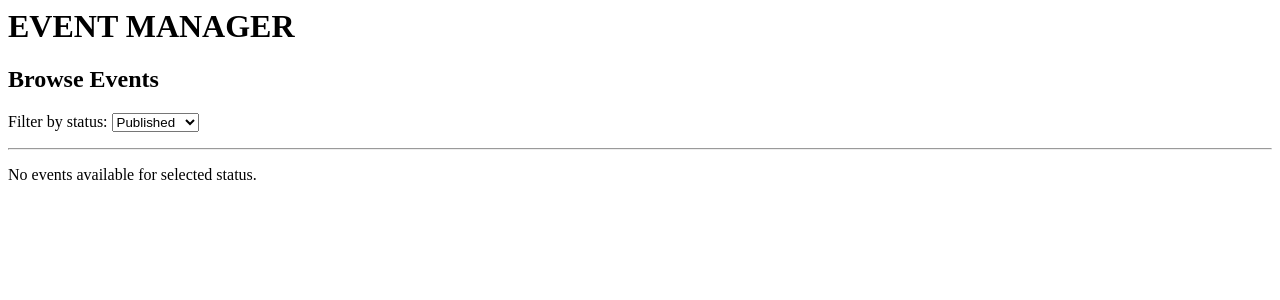
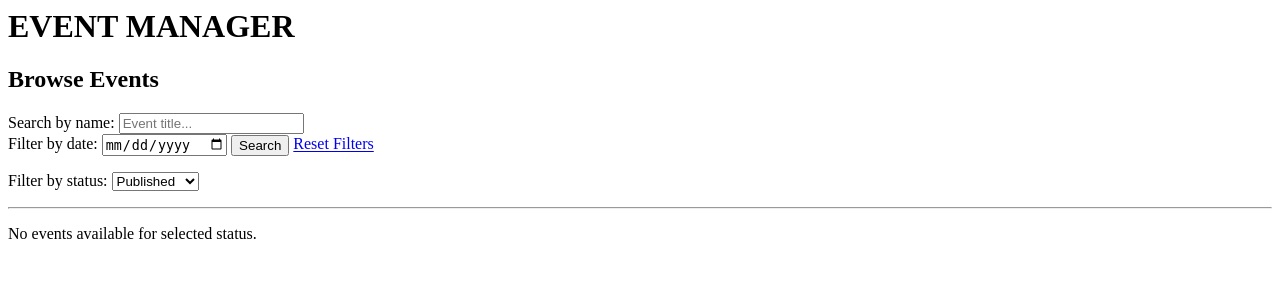
Before and after one commit to pflaumax/event_manager, a Django app: template apps/events/templates/events/browse_events.html in a window 1280 px wide. Shown: the top 300 px of the page. Run offline with Django 3.2, Linux system fonts and the light colour scheme; the template is opened without the code that fills it, so the values that code supplies are empty.

Commit message:
Add event search feature

```diff
--- a/apps/events/templates/events/browse_events.html
+++ b/apps/events/templates/events/browse_events.html
@@ -3,7 +3,19 @@
 {% block content %}
   <h2>Browse Events</h2>
 
-  <!-- Filter by event status -->
+  <form method="get" style="margin-top: 1em;">
+    <input type="hidden" name="status" value="{{ status }}">
+
+    <label for="q">Search by name:</label>
+    <input type="text" id="q" name="q" value="{{ search_query }}" placeholder="Event title...">
+    <br/>
+    <label for="date">Filter by date:</label>
+    <input type="date" id="date" name="date" value="{{ event_date }}">
+
+    <button type="submit">Search</button>
+    <a href="{% url 'events:browse_events' %}">Reset Filters</a>
+  </form>
+
   <form method="get">
     <label for="status">Filter by status:</label>
     <select name="status" id="status" onchange="this.form.submit()">
```
